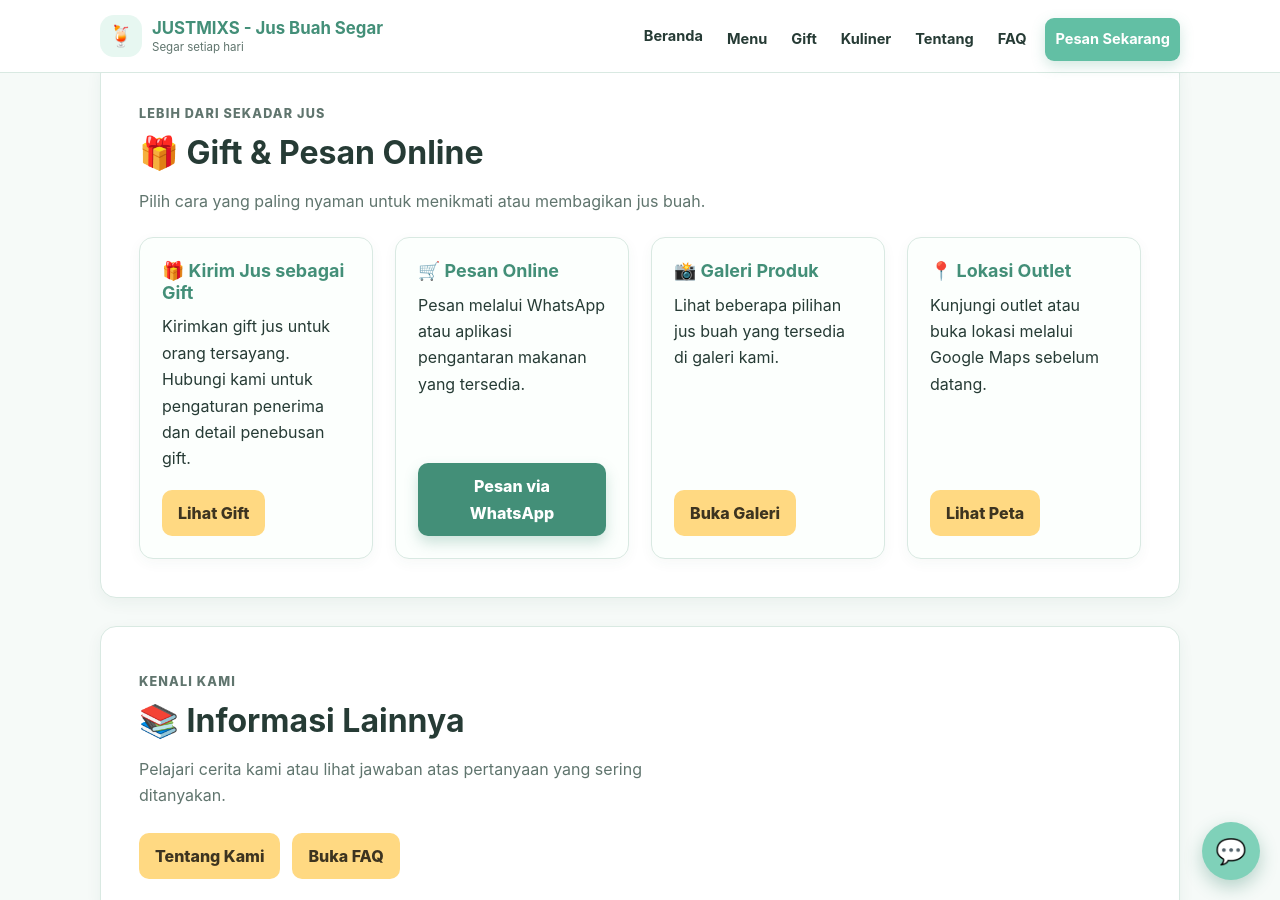
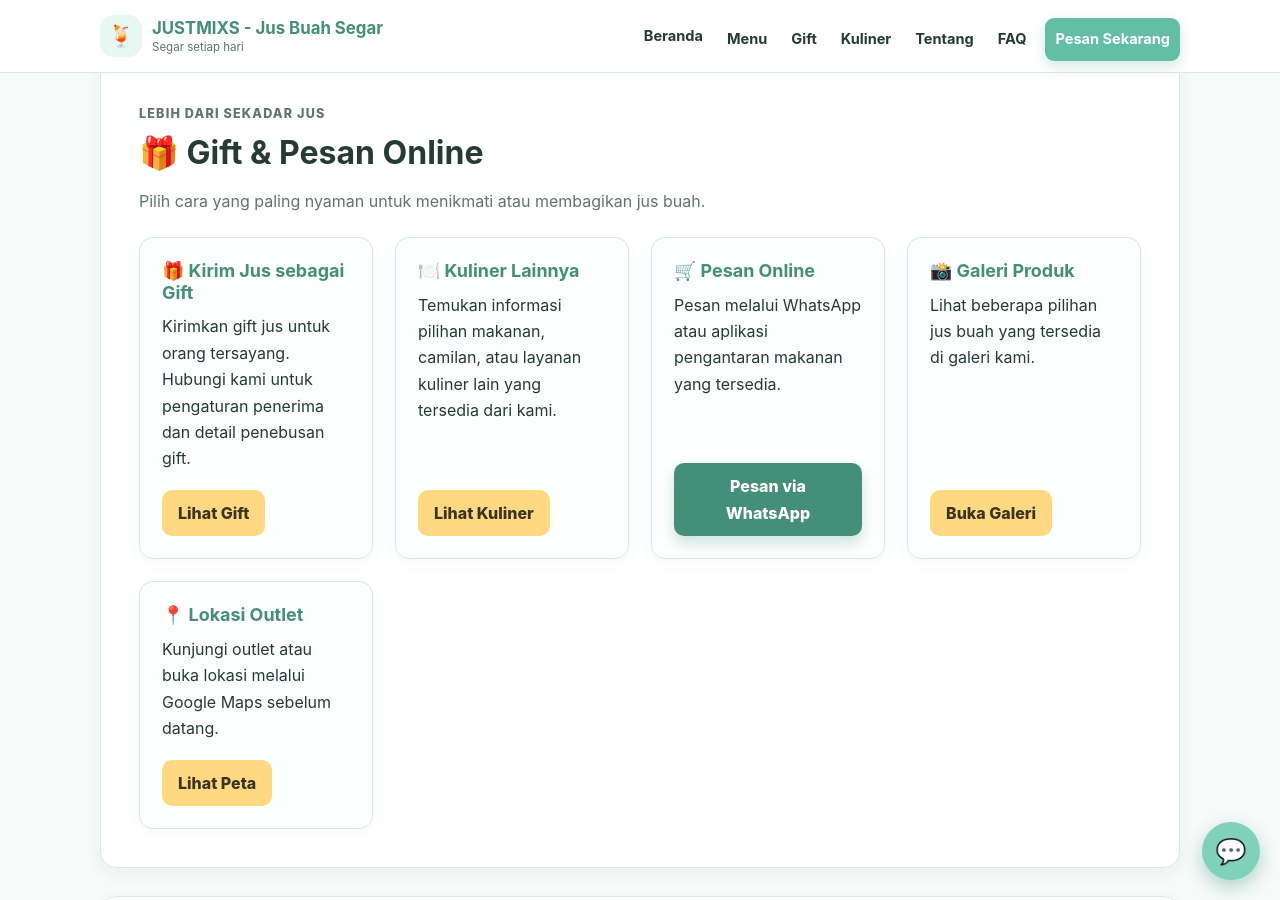
Before and after one commit to justmixs/justmix.github.io, a Jekyll site: the page built from index.md, in a window 1280 px wide and 900 px high, scrolled down 1642 px. Built offline with Jekyll 4.4.1, drawn with Linux system fonts in a browser that asks for light colours.

Commit message:
Add section for 'Kuliner Lainnya' with details
Added a new section for additional culinary options with a link.

```diff
--- a/index.md
+++ b/index.md
@@ -169,6 +169,18 @@ description: Jus buah segar, menu pilihan, promo, gift, dan pemesanan online.
     </article>
 
     <article class="info-card">
+      <h3>🍽️ Kuliner Lainnya</h3>
+      <p>
+        Temukan informasi pilihan makanan, camilan, atau layanan kuliner lain
+        yang tersedia dari kami.
+      </p>
+
+      <a class="btn" href="{{ '/kuliner/' | relative_url }}">
+        Lihat Kuliner
+      </a>
+    </article>
+
+    <article class="info-card">
       <h3>🛒 Pesan Online</h3>
       <p>
         Pesan melalui WhatsApp atau aplikasi pengantaran makanan yang tersedia.
```
